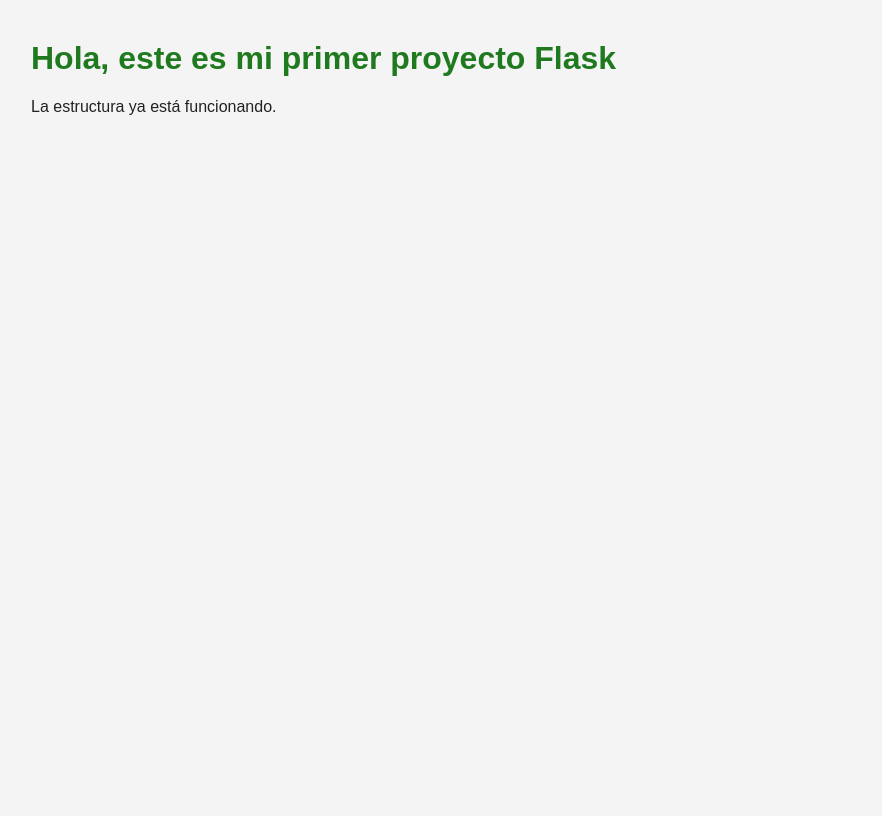
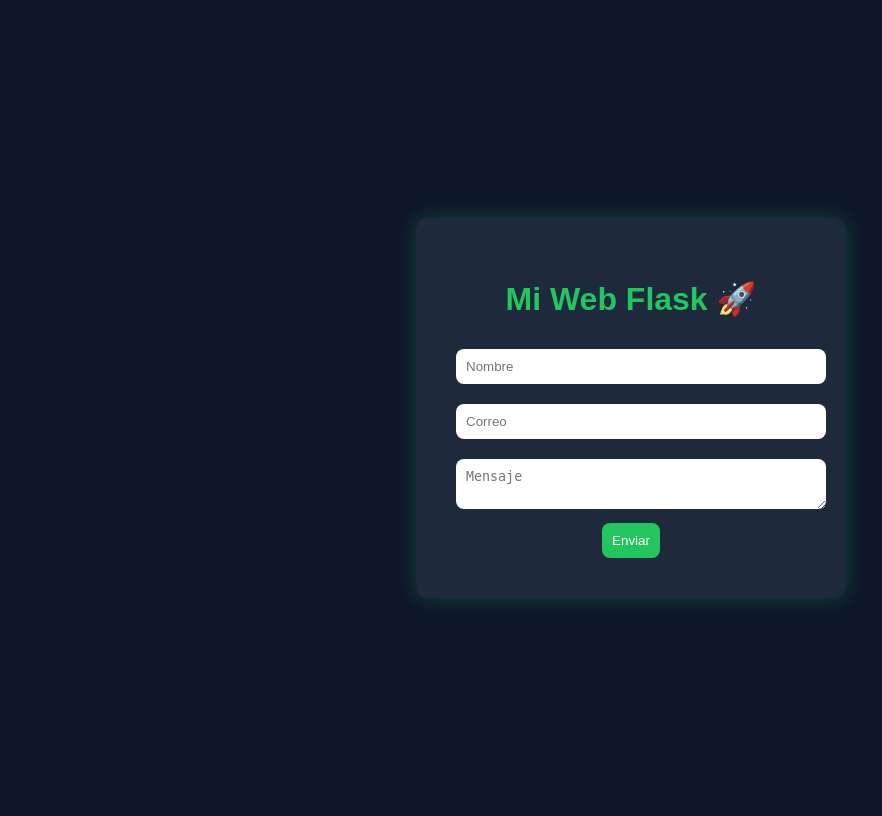
Before and after one commit to Almostking/mi_web_flask, a Flask app: template templates/index.html in a window 1280 px wide. Shown: the whole page, without its empty margins (9-891 px from the left). Before the commit the page ends 115 px from the top, so only its background shows below. Run offline with Flask 3, Linux system fonts and the light colour scheme; the template is opened without the code that fills it, so the values that code supplies are empty.

Commit message:
Mejora: formulario funcional + diseño verde centrado

```diff
--- a/app.py
+++ b/app.py
@@ -1,10 +1,19 @@
-from flask import Flask, render_template
+from flask import Flask, render_template, request, redirect
 
 app = Flask(__name__)
 
-@app.route("/")
+@app.route('/')
 def inicio():
-    return render_template("index.html")
+    return render_template('index.html')
 
-if __name__ == "__main__":
-    app.run(debug=True)
+@app.route('/contacto', methods=['POST'])
+def contacto():
+    nombre = request.form['nombre']
+    email = request.form['email']
+    mensaje = request.form['mensaje']
+
+    print(f"Nombre: {nombre}")
+    print(f"Email: {email}")
+    print(f"Mensaje: {mensaje}")
+
+    return redirect('/')
--- a/static/css/style.css
+++ b/static/css/style.css
@@ -1,10 +1,42 @@
 body {
     font-family: Arial, sans-serif;
-    margin: 40px;
-    background-color: #f4f4f4;
-    color: #222;
+    background: #0f172a;
+    display: flex;
+    justify-content: center;
+    align-items: center;
+    height: 100vh;
+}
+
+.container {
+    background: #1e293b;
+    padding: 40px;
+    border-radius: 12px;
+    width: 350px;
+    text-align: center;
+    box-shadow: 0 0 20px rgba(0,255,100,0.2);
 }
 
 h1 {
-    color: #1f7a1f;
+    color: #22c55e;
 }
+
+input, textarea {
+    width: 100%;
+    margin: 10px 0;
+    padding: 10px;
+    border: none;
+    border-radius: 8px;
+}
+
+button {
+    background: #22c55e;
+    color: white;
+    padding: 10px;
+    border: none;
+    border-radius: 8px;
+    cursor: pointer;
+}
+
+button:hover {
+    background: #16a34a;
+}
--- a/templates/index.html
+++ b/templates/index.html
@@ -2,14 +2,21 @@
 <html lang="es">
 <head>
     <meta charset="UTF-8">
-    <meta name="viewport" content="width=device-width, initial-scale=1.0">
-    <title>Mi primera web Flask</title>
-    <link rel="stylesheet" href="{{ url_for('static', filename='css/style.css') }}">
+    <title>Mi Web Flask</title>
+    <link rel="stylesheet" href="{{ url_for('static', filename='style.css') }}">
 </head>
 <body>
-    <h1>Hola, este es mi primer proyecto Flask</h1>
-    <p>La estructura ya está funcionando.</p>
 
-    <script src="{{ url_for('static', filename='js/script.js') }}"></script>
+<div class="container">
+    <h1>Mi Web Flask 🚀</h1>
+
+    <form action="/contacto" method="POST">
+        <input type="text" name="nombre" placeholder="Nombre" required>
+        <input type="email" name="email" placeholder="Correo" required>
+        <textarea name="mensaje" placeholder="Mensaje" required></textarea>
+        <button type="submit">Enviar</button>
+    </form>
+</div>
+
 </body>
 </html>
```
